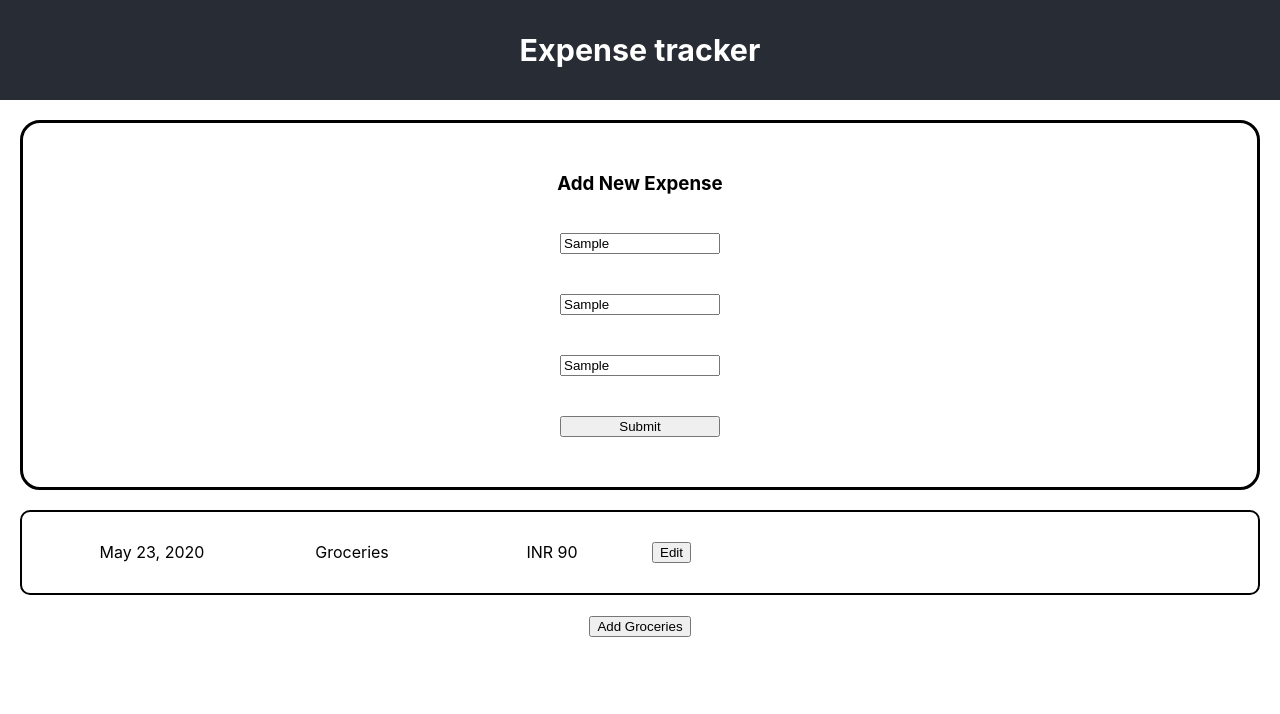
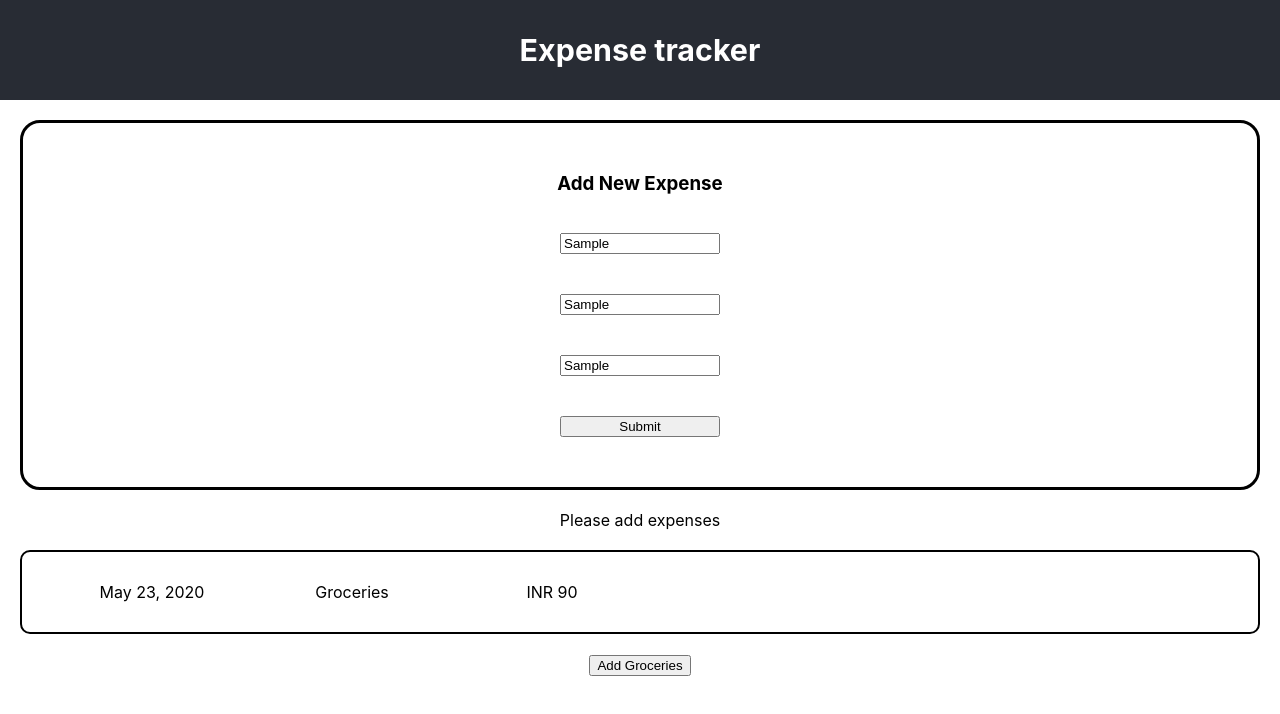
Before and after one commit to RohiniC/expense-tracker, a React (Create React App) app: page / in a window 1280 px wide. Both pictures are taken after typing "Sample", "Sample", "Sample" into the empty fields and a click on the button "Add Groceries". Shown: the top 714 px of the page. Built offline with nearby package versions, Linux system fonts and the light colour scheme.

Commit message:
Conditional statements and simple class component

```diff
--- a/src/components/Expense/ExpenseList.js
+++ b/src/components/Expense/ExpenseList.js
@@ -4,6 +4,12 @@ import './Expense.css';
 import ExpenseItem from './Expenseitem';
 
 function Expenses(props) {
+    // let expense = <div className="Expense_container"><p>No expenses found</p></div>;
+    // if(props.expenses.length > 0) {
+    //     expense = (props.expenses.map((expense) => {
+    //         return <ExpenseItem key={expense.id} name={expense.name} date={expense.date} amount={expense.amount}></ExpenseItem>
+    //     }))
+    // }
 
     return (<>
         {/* {
@@ -12,9 +18,12 @@ function Expenses(props) {
         } */}
 
         {
-            props.expenses.map((expense) => {
+            (props.expenses.length === 0 || props.expenses.length < 2) && <p>Please add expenses</p>
+        }
+        {
+            props.expenses.length > 0 ? (props.expenses.map((expense) => {
                 return <ExpenseItem key={expense.id} name={expense.name} date={expense.date} amount={expense.amount}></ExpenseItem>
-            })
+            })) : <div className="Expense_container"><p>No expenses found</p></div>
         }
     </>);
 }
--- a/src/components/Expense/Expenseitem.js
+++ b/src/components/Expense/Expenseitem.js
@@ -1,21 +1,23 @@
-import React, { useState } from 'react';
+import React, { Component } from 'react';
 
-function ExpenseItem(props) {
+class ExpenseItem extends Component {
+    render() {
+        return (<div className="Expense_container">
+            <div className="item">{this.props.date}</div>
+            <div className="item">{this.props.name}</div>
+            <div className="item">{this.props.amount}</div>
+        </div>);
+    }
+}
 
-    const [title, setTitle] = useState(props.name);
-    const [datevar, setDate] = useState(props.date);
-    // let title = props.name;
 
-    const clickHandler = ()=>{
-        setTitle('edited')
-        setDate('editedDate')
-    };
-    return (<div className="Expense_container">
 
-        <div className="item">{datevar}</div>
-        <div className="item">{title}</div>
-        <div className="item">{props.amount}</div>
-        <button onClick={clickHandler}>Edit</button>
-    </div>);
-}
+
+// function ExpenseItem(props) {
+//    return (<div className="Expense_container">
+//         <div className="item">{props.date}</div>
+//         <div className="item">{props.name}</div>
+//         <div className="item">{props.amount}</div>
+//     </div>);
+// }
 export default ExpenseItem;
```
Also changed, not shown: src/components/Expense/Expense.js (+49 -7 lines).
